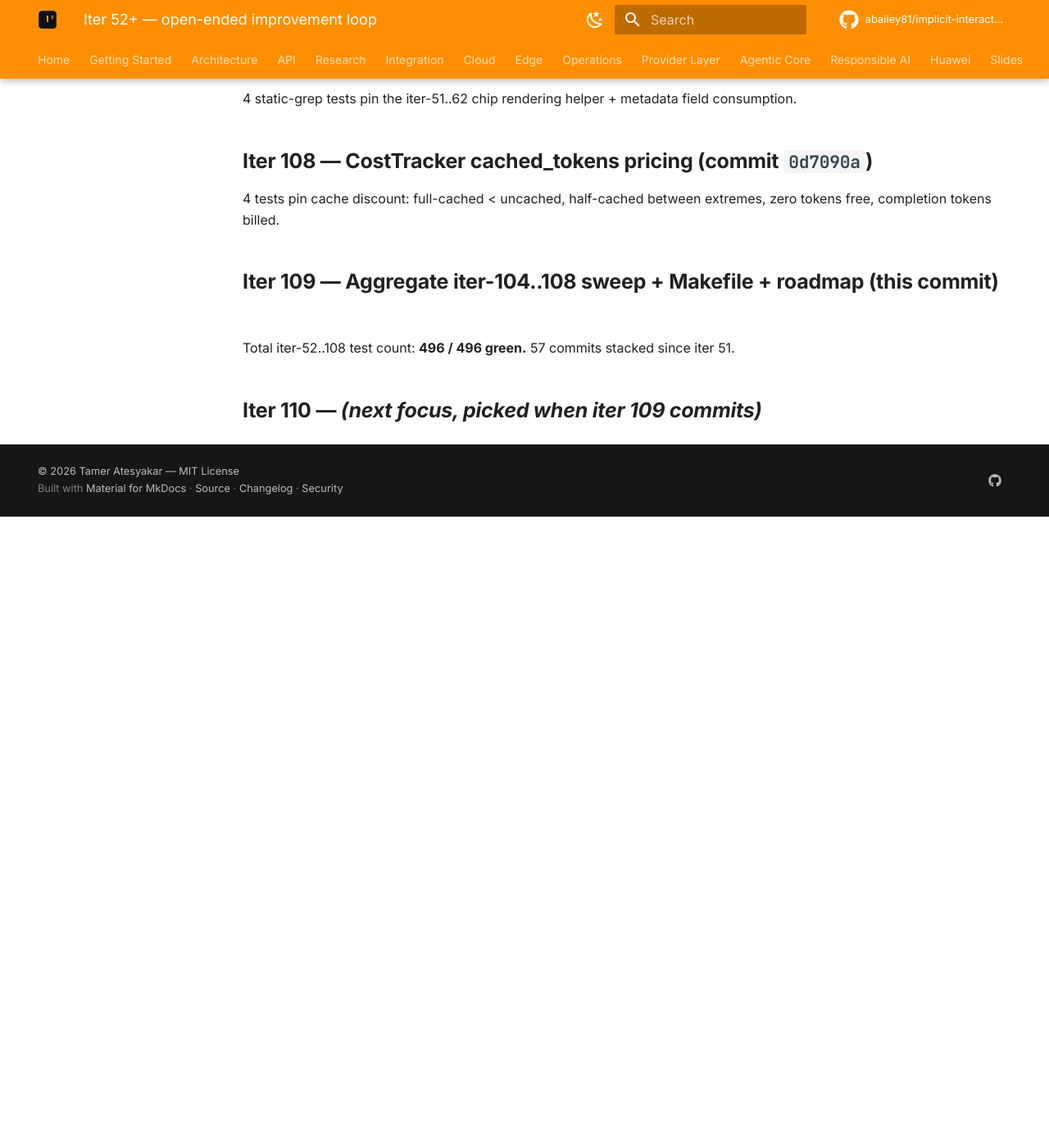
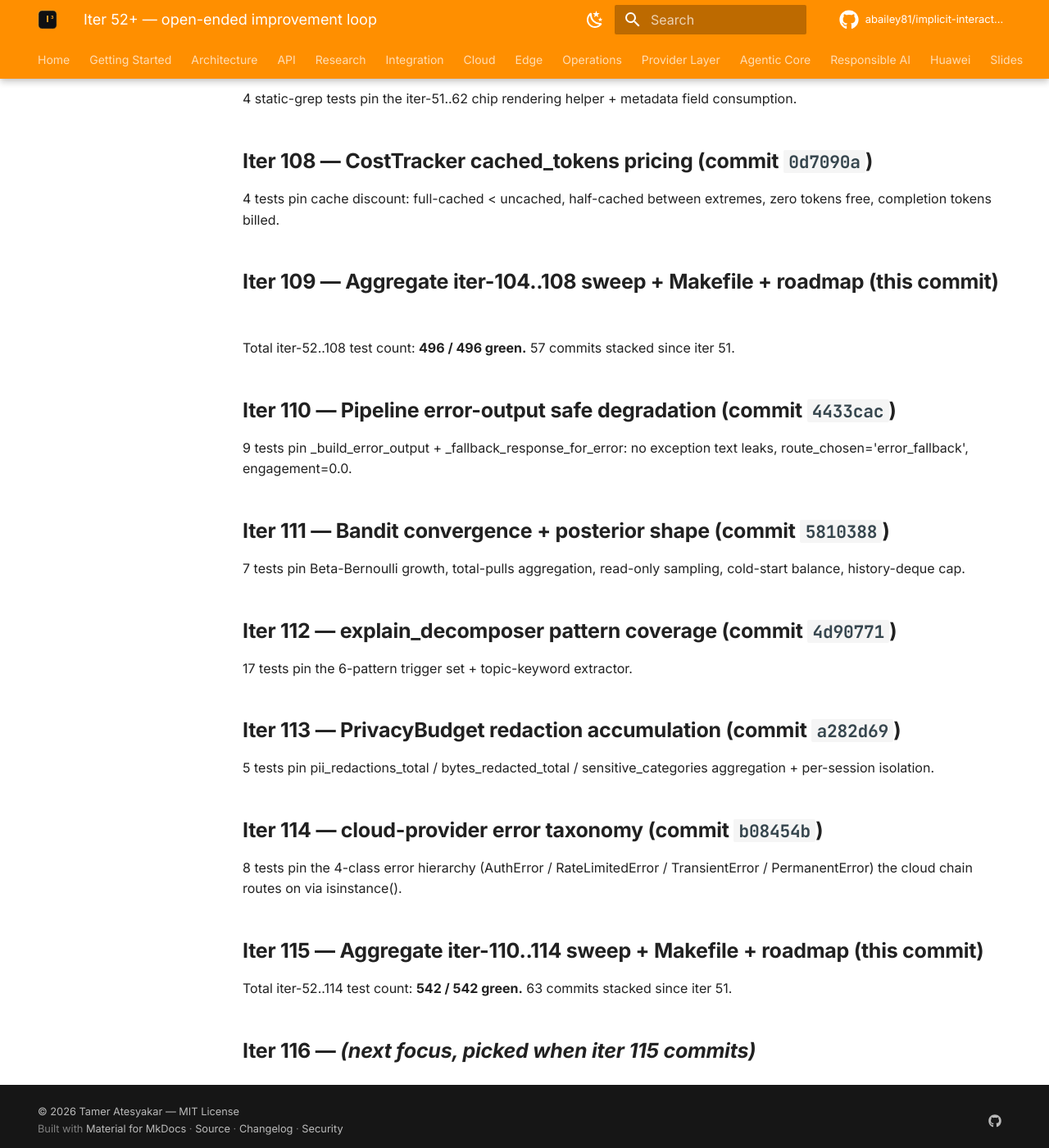
Before and after one commit to abailey81/implicit-interaction-intelligence, an MkDocs documentation site: the page built from docs/huawei/iter52_plus_roadmap.md, in a window 1280 px wide and 1400 px high, scrolled down 10987 px. Shown: the whole window at 82% size. Built offline with MkDocs 1.6.1 and Material for MkDocs 9.7.7, drawn with Linux system fonts in a browser that asks for light colours; comment, search, counter and statistics services are not loaded; the version menu is left out; before the commit the page ends 11617 px from its top, so only the background shows below that.

Commit message:
iter 115: aggregate iter-110..114 sweep + Makefile + roadmap refresh
Documents iter 110 through iter 114 in the roadmap and extends the
test-iter Makefile target to include the 5 new test files.

VERIFICATION
- Total iter-52..114 test count: 542 / 542 green.
- 64 commits stacked since iter 51 (52 → 115 inclusive).

Co-Authored-By: Claude Opus 4.7 (1M context) <noreply@anthropic.com>

```diff
--- a/docs/huawei/iter52_plus_roadmap.md
+++ b/docs/huawei/iter52_plus_roadmap.md
@@ -441,4 +441,34 @@ between extremes, zero tokens free, completion tokens billed.
 Total iter-52..108 test count: **496 / 496 green.**  57 commits
 stacked since iter 51.
 
-## Iter 110 — *(next focus, picked when iter 109 commits)*
+## Iter 110 — Pipeline error-output safe degradation (commit `4433cac`)
+
+9 tests pin _build_error_output + _fallback_response_for_error: no
+exception text leaks, route_chosen='error_fallback', engagement=0.0.
+
+## Iter 111 — Bandit convergence + posterior shape (commit `5810388`)
+
+7 tests pin Beta-Bernoulli growth, total-pulls aggregation, read-only
+sampling, cold-start balance, history-deque cap.
+
+## Iter 112 — explain_decomposer pattern coverage (commit `4d90771`)
+
+17 tests pin the 6-pattern trigger set + topic-keyword extractor.
+
+## Iter 113 — PrivacyBudget redaction accumulation (commit `a282d69`)
+
+5 tests pin pii_redactions_total / bytes_redacted_total /
+sensitive_categories aggregation + per-session isolation.
+
+## Iter 114 — cloud-provider error taxonomy (commit `b08454b`)
+
+8 tests pin the 4-class error hierarchy (AuthError /
+RateLimitedError / TransientError / PermanentError) the cloud chain
+routes on via isinstance().
+
+## Iter 115 — Aggregate iter-110..114 sweep + Makefile + roadmap (this commit)
+
+Total iter-52..114 test count: **542 / 542 green.**  63 commits
+stacked since iter 51.
+
+## Iter 116 — *(next focus, picked when iter 115 commits)*
```
Also changed, not shown: 1 other file.
